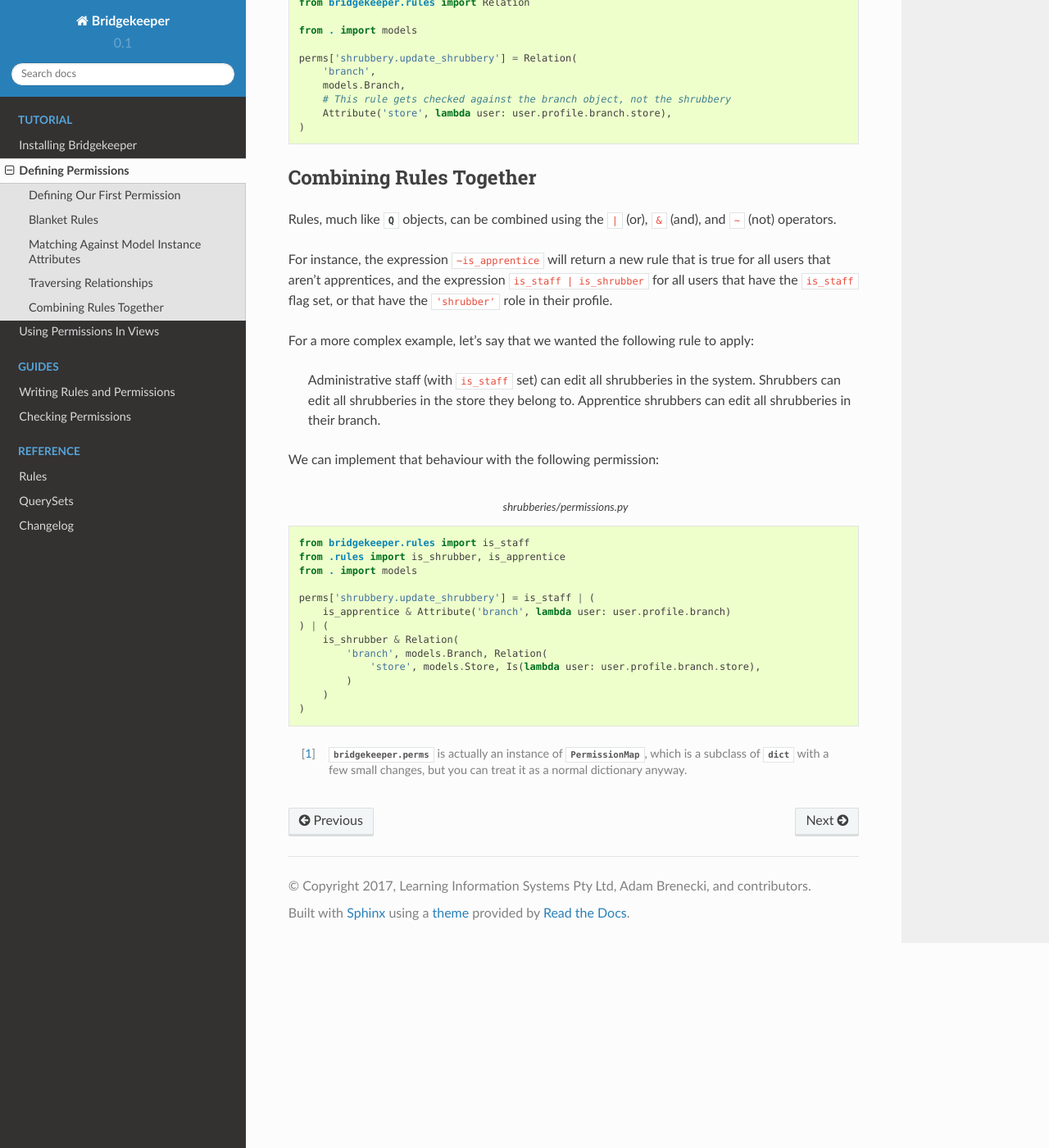
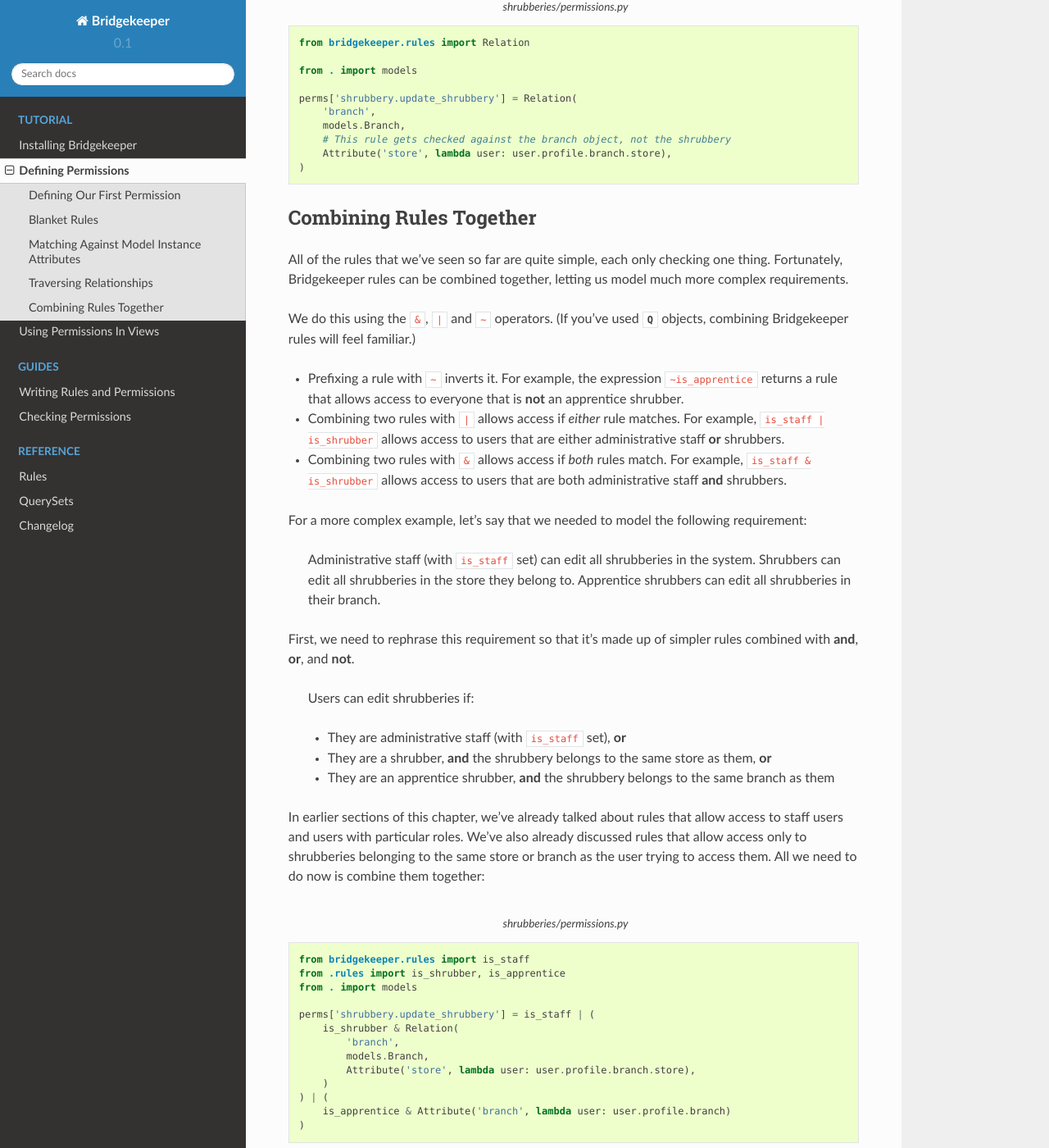
Before and after one commit to daisylb/bridgekeeper, a Sphinx documentation site: the page built from docs/tutorial/permissions.rst, in a window 1280 px wide and 1400 px high, scrolled down 3717 px. Shown: the whole window at 82% size. Built offline with Sphinx 7.4.7 and the Read the Docs theme 2.0.0, drawn with Linux system fonts in a browser that asks for light colours; some of the changed text lies outside the part shown.

Commit message:
Refactor the boolean operator section of the tutorial

```diff
--- a/docs/tutorial/permissions.rst
+++ b/docs/tutorial/permissions.rst
@@ -76,11 +76,11 @@ These permissions are now fully working; if you wanted, you could skip right thr
 Blanket Rules
 -------------
 
-Blanket rules are rules whose outcome is only affected by the user. We said earlier that rules are *questions to ask about the user that is trying to gain access, and the objects they're trying to gain access to*; blanket rules are *questions to ask about the user that is trying to gain access*, without regard for what they're accessing.
+A blanket rule is a rule that decides whether or not to allow access based solely on the user that's trying to access the resource. They'll either allow access to everything or nothing at all, hence the name.
 
-The built-in rule :data:`~bridgekeeper.rules.is_staff` is an blanket rule, as are :data:`~bridgekeeper.rules.is_authenticated`, :data:`~bridgekeeper.rules.is_superuser` and :data:`~bridgekeeper.rules.is_active`.
+We've already used one blanket rule—the built-in :data:`~bridgekeeper.rules.is_staff` rule—but we can also define our own, by using the :class:`~bridgekeeper.rules.blanket_rule` decorator to wrap a function that takes a user and returns a boolean.
 
-We can define our own, too, by using the :class:`~bridgekeeper.rules.blanket_rule` decorator to wrap a function that takes a user and returns a boolean:
+In this example, we're using the ``role`` attribute on each user's associated ``Profile`` instance to restrict access to users that have been assigned a particular role:
 
 .. code-block:: python
     :caption: shrubberies/rules.py
@@ -95,7 +95,12 @@ We can define our own, too, by using the :class:`~bridgekeeper.rules.blanket_rul
     def is_shrubber(user):
         return user.profile.role == 'shrubber'
 
-If we wanted to restrict the ability to edit shrubberies in our app to only users that have the Shrubber role, we could write something like this:
+If we were given a requirement like this:
+
+    Only shrubbers can edit shrubberies.
+
+
+We could use our new ``is_shrubber`` rule the same way that we used ``is_staff`` before:
 
 .. code-block:: python
     :caption: shrubberies/permissions.py
@@ -160,15 +165,27 @@ This is where the :class:`~bridgekeeper.rules.Relation` class comes in. :class:`
 Combining Rules Together
 ------------------------
 
-Rules, much like :class:`~django.db.models.Q` objects, can be combined using the ``|`` (or), ``&`` (and), and ``~`` (not) operators.
+All of the rules that we've seen so far are quite simple, each only checking one thing. Fortunately, Bridgekeeper rules can be combined together, letting us model much more complex requirements.
 
-For instance, the expression ``~is_apprentice`` will return a new rule that is true for all users that aren't apprentices, and the expression ``is_staff | is_shrubber`` for all users that have the ``is_staff`` flag set, or that have the ``'shrubber'`` role in their profile.
+We do this using the ``&``, ``|`` and ``~`` operators. (If you've used :class:`~django.db.models.Q` objects, combining Bridgekeeper rules will feel familiar.)
 
-For a more complex example, let's say that we wanted the following rule to apply:
+- Prefixing a rule with ``~`` inverts it. For example, the expression ``~is_apprentice`` returns a rule that allows access to everyone that is **not** an apprentice shrubber.
+- Combining two rules with ``|`` allows access if *either* rule matches. For example, ``is_staff | is_shrubber`` allows access to users that are either administrative staff **or** shrubbers.
+- Combining two rules with ``&`` allows access if *both* rules match. For example, ``is_staff & is_shrubber`` allows access to users that are both administrative staff **and** shrubbers.
+
+For a more complex example, let's say that we needed to model the following requirement:
 
     Administrative staff (with ``is_staff`` set) can edit all shrubberies in the system. Shrubbers can edit all shrubberies in the store they belong to. Apprentice shrubbers can edit all shrubberies in their branch.
 
-We can implement that behaviour with the following permission:
+First, we need to rephrase this requirement so that it's made up of simpler rules combined with **and**, **or**, and **not**.
+
+    Users can edit shrubberies if:
+
+    - They are administrative staff (with ``is_staff`` set), **or**
+    - They are a shrubber, **and** the shrubbery belongs to the same store as them, **or**
+    - They are an apprentice shrubber, **and** the shrubbery belongs to the same branch as them
+
+In earlier sections of this chapter, we've already talked about rules that allow access to staff users and users with particular roles. We've also already discussed rules that allow access only to shrubberies belonging to the same store or branch as the user trying to access them. All we need to do now is combine them together:
 
 .. code-block:: python
     :caption: shrubberies/permissions.py
@@ -178,13 +195,13 @@ We can implement that behaviour with the following permission:
     from . import models
 
     perms['shrubbery.update_shrubbery'] = is_staff | (
+        is_shrubber & Relation(
+            'branch',
+            models.Branch,
+            Attribute('store', lambda user: user.profile.branch.store),
+        )
+    ) | (
         is_apprentice & Attribute('branch', lambda user: user.profile.branch)
-    ) | (
-        is_shrubber & Relation(
-            'branch', models.Branch, Relation(
-                'store', models.Store, Is(lambda user: user.profile.branch.store),
-            )
-        )
     )
 
 .. [#permissionmap] :data:`bridgekeeper.perms` is actually an instance of :class:`~bridgekeeper.permission_map.PermissionMap`, which is a subclass of :class:`dict` with a few small changes, but you can treat it as a normal dictionary anyway.
```
